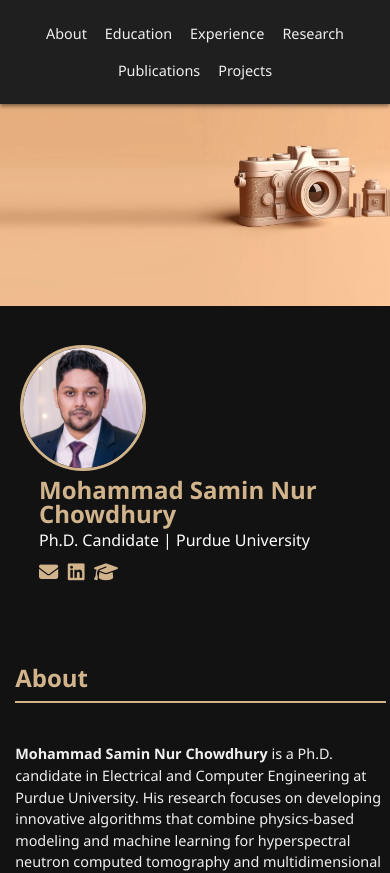
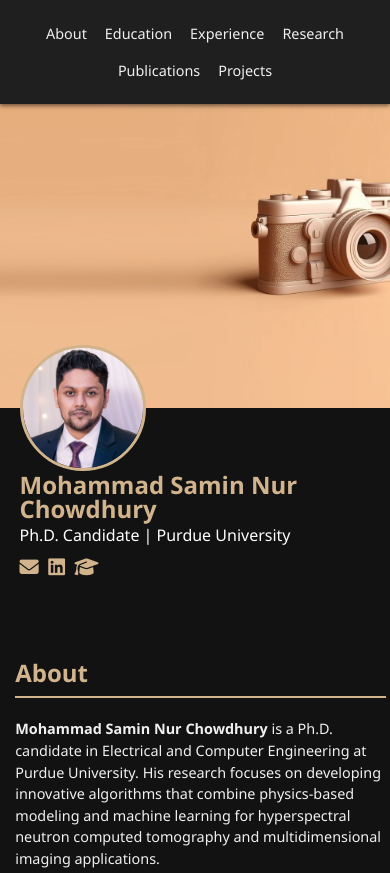
Before and after one commit to msn-chowdhury/msn-chowdhury.github.io, a plain HTML site: page index.html in a window 390 px wide. Shown: the top 873 px of the page. Drawn offline with Linux system fonts and the light colour scheme.

Commit message:
Update index.html

```diff
--- a/index.html
+++ b/index.html
@@ -66,6 +66,7 @@
       width: 100%;
     }
 
+    /* Cover + profile */
     .cover {
       position: relative;
       margin-top: 70px;
@@ -76,24 +77,25 @@
       width: 100%;
       height: 40vh;
       object-fit: cover;
+      display: block;
     }
 
     .profile-pic {
       position: absolute;
-      left: 5%; /* aligned with section headings */
-      bottom: 0;
-      transform: translateY(50%); /* center aligns with bottom of cover */
+      top: 100%; /* bottom of cover */
+      left: 5%;
+      transform: translateY(-50%); /* center on bottom */
+      width: 150px;
+      height: 150px;
       border-radius: 50%;
       border: 3px solid #d2b48c;
       object-fit: cover;
-      width: 150px;
-      height: 150px;
+      z-index: 2;
     }
 
     .profile-text {
-      position: relative;
-      margin-left: 5%; /* aligned with section headings */
-      margin-top: 85px;
+      margin-left: 5%;
+      margin-top: 85px; /* profile-pic height /2 + gap */
       display: flex;
       flex-direction: column;
       gap: 0.2em;
@@ -167,13 +169,14 @@
     }
 
     @media (max-width: 600px) {
+        main section {
+            scroll-margin-top: 110px; /* header height + small gap */
+        }
       nav { flex-wrap: wrap; }
       nav a { margin: 0.625em; }
-      .cover img.cover-img { height: 28vh; }
-      .profile-pic { width: 120px; height: 120px; bottom: 0; transform: translateY(50%); }
-      .profile-text { left: 5%; transform: none; text-align: left; margin-top: 70px; }
-      .profile-text .contacts { justify-content: flex-start; }
-      .about-content { flex-direction: column; align-items: flex-start; margin-top: 40px; }
+      .cover img.cover-img { height: 40vh; }
+      .profile-pic { width: 120px; height: 120px; transform: translateY(-50%); }
+      .profile-text { margin-top: 65px; } /* profile-pic height /2 + gap */
     }
   </style>
 </head>
```
